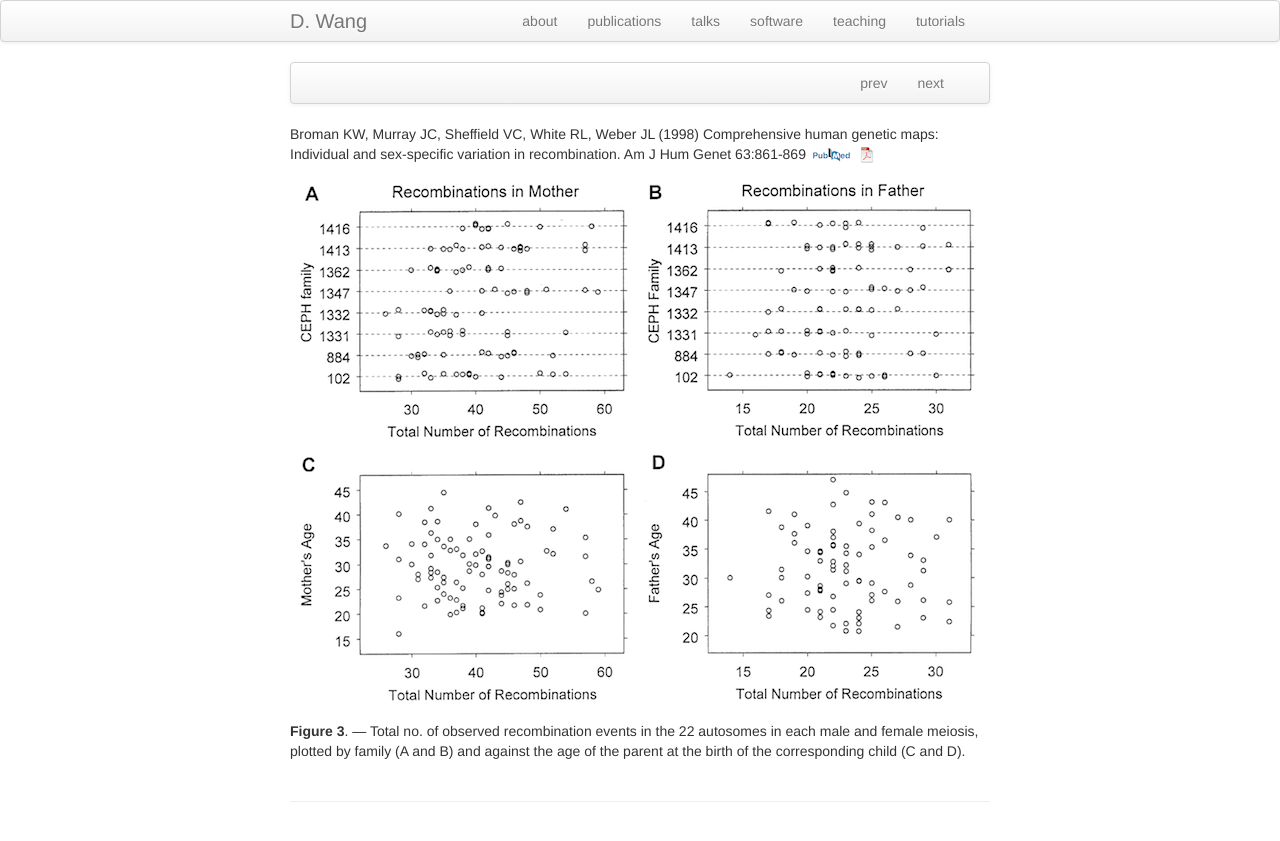
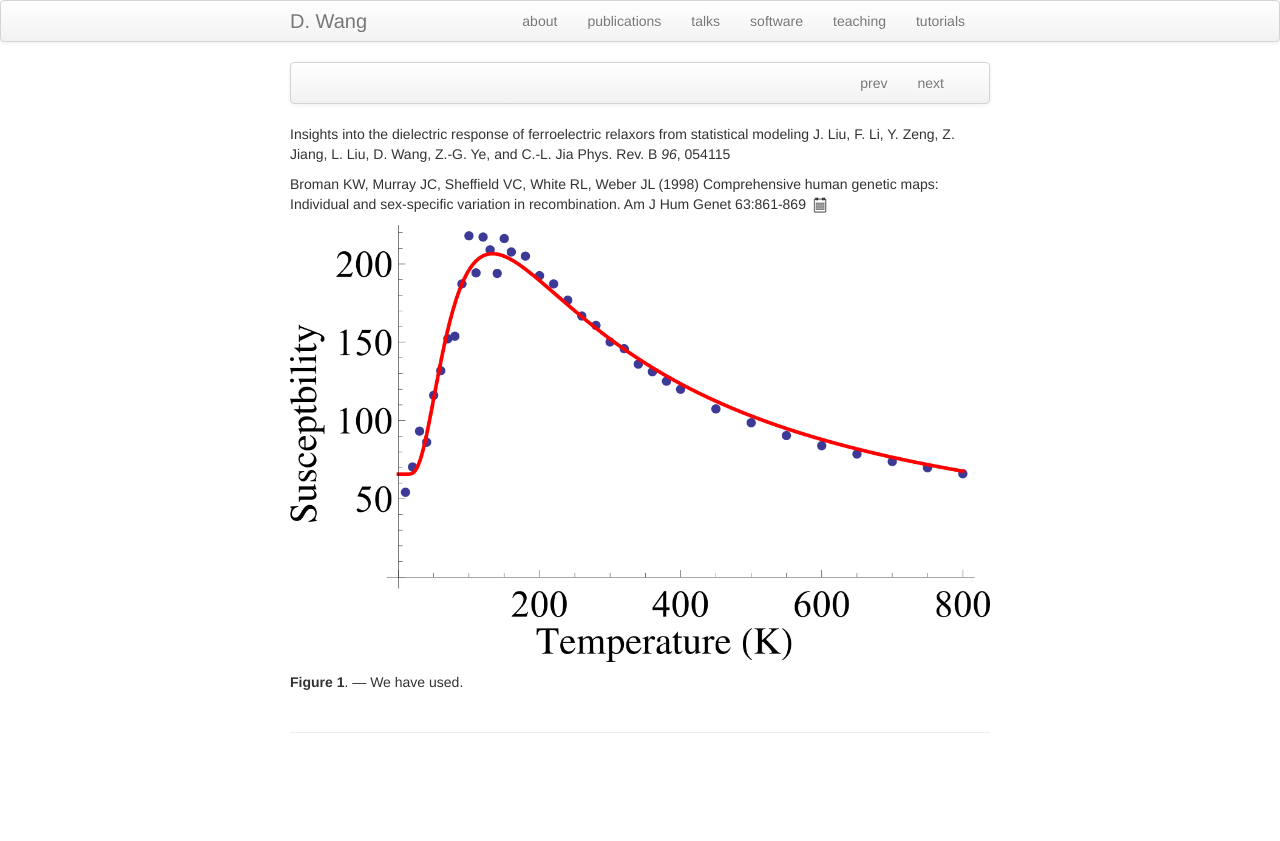
Before and after one commit to dwang5/dwang5.github.io, a Jekyll site: the page built from pages/publpics/fittings.md, in a window 1280 px wide. Shown: the top 841 px of the page. Built offline with Jekyll 4.4.1, drawn with Linux system fonts in a browser that asks for light colours.

Commit message:
Fitting paper done.

```diff
--- a/pages/publpics/fittings.md
+++ b/pages/publpics/fittings.md
@@ -11,15 +11,14 @@ title: J. Liu (PRB 2017).
       </ul>
   </div>
 </div>
+Insights into the dielectric response of ferroelectric relaxors from statistical modeling
+J. Liu, F. Li, Y. Zeng, Z. Jiang, L. Liu, D. Wang, Z.-G. Ye, and C.-L. Jia
+Phys. Rev. B *96*, 054115
 
 Broman KW, Murray JC, Sheffield VC, White RL, Weber JL (1998) Comprehensive human genetic maps: Individual
 and sex-specific variation in recombination. Am J Hum Genet 63:861-869
-[![PubMed](../icons16/pubmed-icon.png)](http://www.ncbi.nlm.nih.gov/pubmed/9718341)
-[![pdf (534k)](../icons16/pdf-icon.png)](http://www.biostat.wisc.edu/~kbroman/publications/geneticmaps.pdf)
+[![APS](../icons16/notes-icon.png)](http://journals.aps.org/prb/abstract/10.1103/PhysRevB.96.054115)
 
-![Broman et al. (1998) Fig 3](../../assets/bigpublpics/geneticmaps_fig3_lg.png)
+![J. Liu et al. (PRB 2017) Fig. 1](../../assets/bigpublpics/fittings_Fig_1.png)
 
-**Figure 3**. &mdash; Total no. of observed recombination events in the 22
-autosomes in each male and female meiosis, plotted by family (A and
-B) and against the age of the parent at the birth of the
-corresponding child (C and D).
+**Figure 1**. &mdash; We have used.
```
